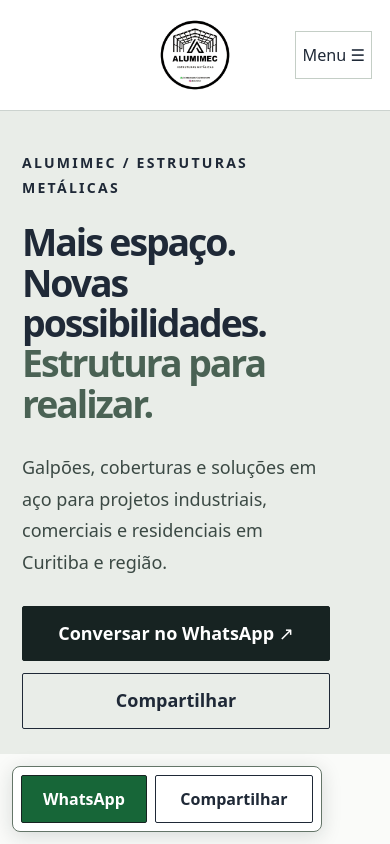
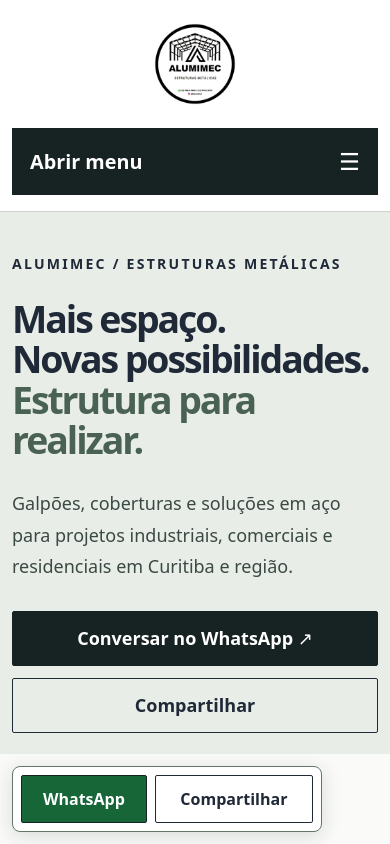
Before and after one commit to supremapix/Alumimec-Estruturas-Met-licas, a React (Vite) app: page / in a window 390 px wide. Built offline with nearby package versions, Linux system fonts and the light colour scheme.

Commit message:
Align mobile cards and improve accessible navigation and footer

```diff
--- a/components/Footer.tsx
+++ b/components/Footer.tsx
@@ -18,7 +18,16 @@
         </div>
         <div className="footer-grid">
           <div>
-            <h3>Alumimec</h3>
+            <a className="footer-brand" href="/" aria-label="Alumimec — início">
+              <img
+                src={COMPANY_INFO.logo}
+                width="1200"
+                height="1200"
+                alt="Alumimec Estruturas Metálicas"
+                loading="lazy"
+              />
+            </a>
+            <h3>Fale com a Alumimec</h3>
             <p>{COMPANY_INFO.address}</p>
             <a href={`tel:+55${COMPANY_INFO.phone1}`}>
               {COMPANY_INFO.phone1Display}
--- a/components/Header.tsx
+++ b/components/Header.tsx
@@ -45,13 +45,15 @@
           aria-controls="main-navigation"
           onClick={() => setOpen(!open)}
         >
-          {open ? "Fechar ×" : "Menu ☰"}
+          <span>{open ? "Fechar menu" : "Abrir menu"}</span>
+          <span aria-hidden="true">{open ? "×" : "☰"}</span>
         </button>
         <nav
           id="main-navigation"
           aria-label="Principal"
           className={open ? "navigation open" : "navigation"}
         >
+          <p className="navigation-title">Navegue pelo site</p>
           {navigation.map(([name, url]) => (
             <a key={name} href={url} onClick={() => setOpen(false)}>
               {name}
--- a/index.css
+++ b/index.css
@@ -1129,3 +1129,168 @@
     grid-template-columns: 1fr;
   }
 }
+
+/* Mobile: one consistent gutter; the dock already reserves its own bottom strip. */
+.navigation-title {
+  display: none;
+}
+.footer-brand {
+  display: none !important;
+}
+@media (max-width: 800px) {
+  .wrap {
+    padding-inline: 16px;
+  }
+  .wrap .wrap {
+    padding-inline: 0;
+  }
+  .header-inner {
+    grid-template-columns: 1fr;
+    padding: 12px 16px 16px;
+    gap: 12px;
+  }
+  .brand {
+    grid-column: 1;
+    justify-self: center;
+  }
+  .brand img {
+    width: 104px;
+    height: 104px;
+  }
+  .menu-toggle {
+    grid-column: 1;
+    display: flex;
+    align-items: center;
+    justify-content: space-between;
+    gap: 16px;
+    width: 100%;
+    min-height: 56px;
+    padding: 14px 16px;
+    font-size: 1.1rem;
+    font-weight: 700;
+    border: 2px solid #172322;
+    background: #172322;
+    color: #fff;
+  }
+  .menu-toggle span:last-child {
+    font-size: 1.3rem;
+  }
+  .navigation.open {
+    grid-template-columns: 1fr;
+    gap: 8px;
+    padding: 4px 0 0;
+  }
+  .navigation-title {
+    display: block;
+    font-weight: 700;
+    padding: 8px 0;
+  }
+  .navigation a {
+    display: flex;
+    align-items: center;
+    min-height: 56px;
+    padding: 14px 16px;
+    border: 1px solid #bac7be;
+    background: #edf2ea;
+    color: #172322;
+    font-size: 1.1rem;
+    line-height: 1.4;
+  }
+  .navigation a:hover {
+    background: #dce9a6;
+  }
+  .service-card > div {
+    padding: 18px 16px;
+  }
+  .service-card figcaption {
+    padding-inline: 16px;
+  }
+  .quote-form {
+    padding: 20px 16px;
+  }
+  .local-art {
+    justify-self: center;
+    margin-inline: auto;
+  }
+  .footer-grid {
+    gap: 20px;
+    padding-block: 30px;
+  }
+  .footer-grid > div {
+    padding: 22px 16px;
+    background: #20322d;
+    border: 1px solid #647b6c;
+  }
+  .footer-grid h3 {
+    font-size: 1.3rem;
+    margin-bottom: 18px;
+  }
+  .footer-grid a:not(.footer-brand) {
+    display: flex;
+    align-items: center;
+    min-height: 56px;
+    padding-block: 14px;
+    font-size: 1.05rem;
+    line-height: 1.5;
+    border-bottom: 1px solid #647b6c;
+    text-decoration-thickness: 1px;
+  }
+  .footer-grid p {
+    line-height: 1.7;
+    margin-block: 16px;
+  }
+  .footer-brand {
+    display: block !important;
+    width: 112px;
+    margin: 0 auto 22px;
+    padding: 0 !important;
+  }
+  .footer-brand img {
+    width: 112px;
+    height: 112px;
+    object-fit: contain;
+  }
+  .agency {
+    justify-content: center;
+    text-align: center;
+    gap: 22px;
+  }
+  .agency a {
+    justify-content: center;
+    flex-direction: column;
+    gap: 12px;
+  }
+  .site-footer a:focus-visible {
+    outline-color: #dce9a6;
+  }
+}
+@media (max-width: 430px) {
+  .wrap {
+    padding-inline: 12px;
+  }
+  .header-inner {
+    padding-inline: 12px;
+  }
+  .section {
+    padding-block: 48px;
+  }
+  .hero-grid,
+  .split,
+  .local-grid {
+    gap: 28px;
+  }
+  .service-grid,
+  .gallery-grid {
+    gap: 28px;
+  }
+  .service-card > div,
+  .service-card figcaption {
+    padding-inline: 14px;
+  }
+  .quote-form {
+    padding-inline: 14px;
+  }
+  .footer-grid > div {
+    padding-inline: 14px;
+  }
+}
--- a/public/release.json
+++ b/public/release.json
@@ -1 +1 @@
-{"release":"suprema-alumimec-territorial-stage2-2026-10-24"}
+{"release":"suprema-alumimec-mobile-alignment-2026-10-24"}
--- /dev/null
+++ b/scripts/mobile-fix-captures.mjs
@@ -0,0 +1,4 @@
+import {chromium} from 'playwright';import fs from 'node:fs';
+const label=process.argv[2]||'before';const b=await chromium.launch();const p=await b.newPage();const results=[];
+for(const width of [320,360,390,430,1440]){await p.setViewportSize({width,height:1000});await p.goto('http://127.0.0.1:4174/');await p.screenshot({path:`docs/qa/mobile-fix-${label}-hero-${width}.png`});const card=p.locator('.service-card').first();await card.scrollIntoViewIfNeeded();await p.screenshot({path:`docs/qa/mobile-fix-${label}-cards-${width}.png`});results.push({width,card:await card.boundingBox()});if(width<800){await p.locator('.app-scroll').evaluate(e=>e.scrollTo(0,0));await p.locator('.menu-toggle').click();await p.screenshot({path:`docs/qa/mobile-fix-${label}-menu-${width}.png`});await p.keyboard.press('Escape');}await p.locator('.footer-grid').scrollIntoViewIfNeeded();await p.screenshot({path:`docs/qa/mobile-fix-${label}-footer-${width}.png`});}
+fs.writeFileSync(`docs/qa/mobile-fix-${label}.json`,JSON.stringify(results,null,2));await b.close();
--- a/scripts/validate.mjs
+++ b/scripts/validate.mjs
@@ -108,7 +108,7 @@
     })),
   });
   if (width < 800) {
-    await page.getByRole("button", { name: "Menu ☰", exact: true }).click();
+    await page.getByRole("button", { name: "Abrir menu", exact: true }).click();
     await page.screenshot({ path: "docs/qa/menu-" + width + ".png" });
     assert.equal(await page.locator("#main-navigation a").count(), 8);
     await page.keyboard.press("Escape");
@@ -126,7 +126,7 @@
   await page.screenshot({ path: "docs/qa/footer-" + width + ".png" });
   await page.evaluate(() => (document.documentElement.style.fontSize = "36px"));
   if (width < 800)
-    await page.getByRole("button", { name: "Menu ☰", exact: true }).click();
+    await page.getByRole("button", { name: "Abrir menu", exact: true }).click();
   await page.screenshot({
     path: "docs/qa/text200-" + width + ".png",
     fullPage: true,
```
Also changed, not shown: scripts/mobile-repair-qa.mjs (added, +5 -0 lines), scripts/verify-production.mjs (+1 -1 lines), 15 other files (tests, documents, lock files or other folders).
